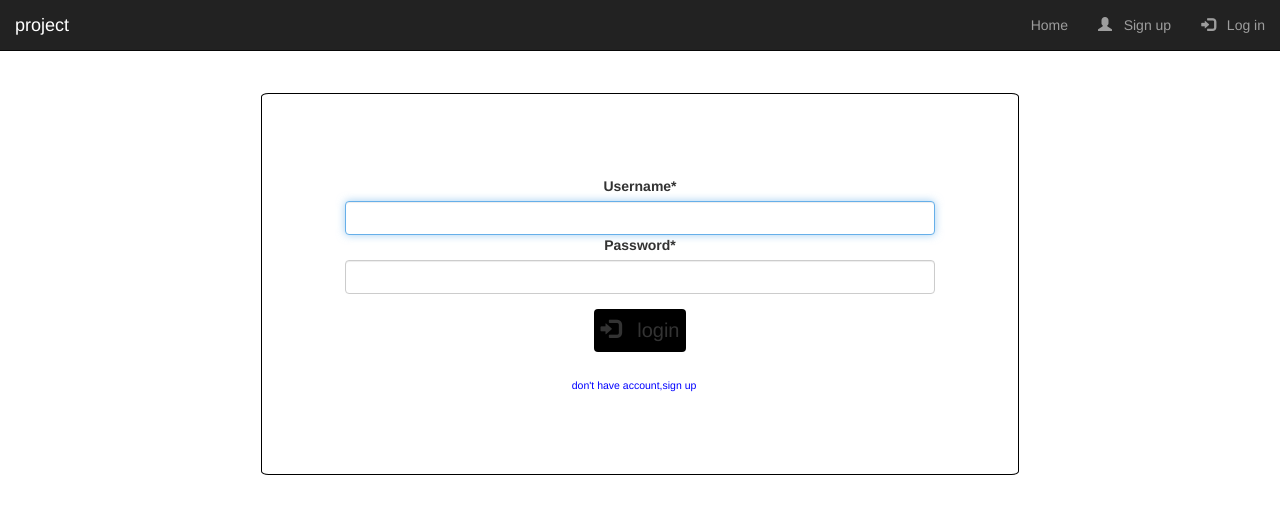
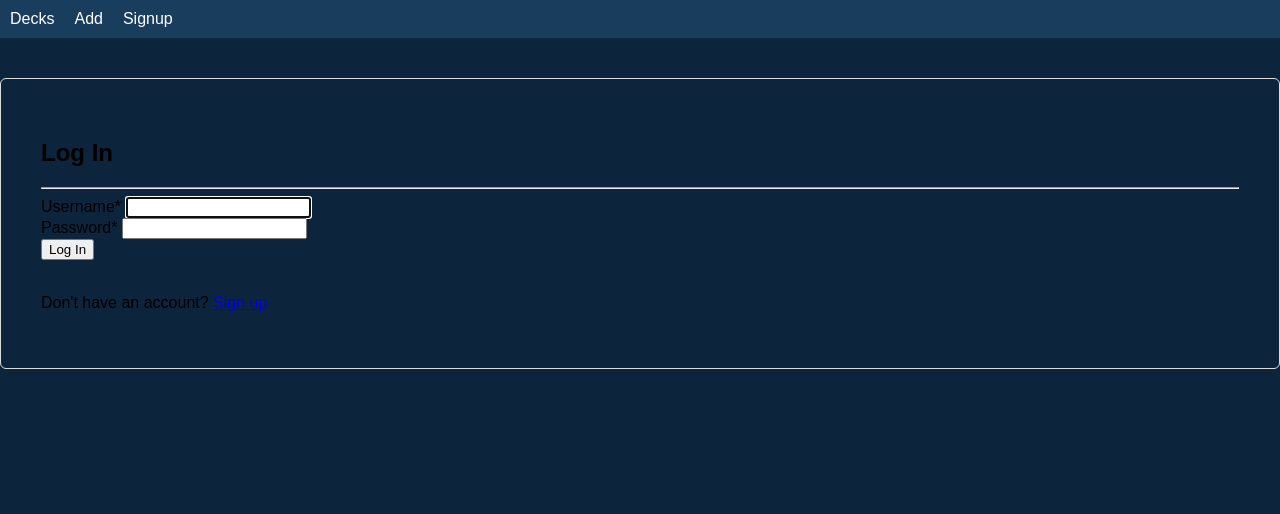
Before and after one commit to renad03-20/flash-cards, a Django app: page /login/ in a window 1280 px wide. Shown: the top 514 px of the page. Run offline with Django 5.2, Linux system fonts and the light colour scheme; parts of the project's set-up code (start-up, migrations or seed data) failed here and were passed over; some libraries are stand-ins or nearby versions.

Commit message:
fix login page

```diff
--- a/accounts/templates/login.html
+++ b/accounts/templates/login.html
@@ -1,20 +1,26 @@
-{% extends "index.html" %}
+{% extends 'base.html' %}
 {% load crispy_forms_tags %}
-{% block start %}
 
- <div class="content-section col-md-8 col-md-offset-2">
-  <center>
-  <form method="POST" style="border: 1px solid black; margin: 4%; padding:10%; border-radius:1%;">
-    {% csrf_token %}
-    <fieldset class="form-group">
-      {{ form|crispy}}
-    </fieldset>
-   <center>
-    <button style="background: black; font-size: 2rem; padding:1%;" class="btn btn-outline-info" type="submit"><span class="glyphicon glyphicon-log-in"></span>   login</button>
-  </center>
-  <br/>
-  <sub style="text-align: left;"><a href="{% url 'register' %}" style="text-decoration: none; color: blue; padding:2%; cursor:pointer; margin-right:2%;">don't have account,sign up</a></sub>
-  </form>
-</center>
- </div>
-{% endblock start %}
+{% block title %}Log In{% endblock %}
+
+{% block content %}
+<div class="row">
+    <div class="col-md-6 col-md-offset-3">
+        <div style="border: 1px solid #ddd; padding: 40px; border-radius: 6px; margin-top: 40px;">
+            <h2 class="text-center">Log In</h2>
+            <hr>
+            <form method="POST">
+                {% csrf_token %}
+                {{ form|crispy }}
+                <button type="submit" class="btn btn-primary btn-block">
+                    <span class="glyphicon glyphicon-log-in"></span> Log In
+                </button>
+            </form>
+            <br>
+            <p class="text-center">
+                Don't have an account? <a href="{% url 'register' %}">Sign up</a>
+            </p>
+        </div>
+    </div>
+</div>
+{% endblock %}
```
